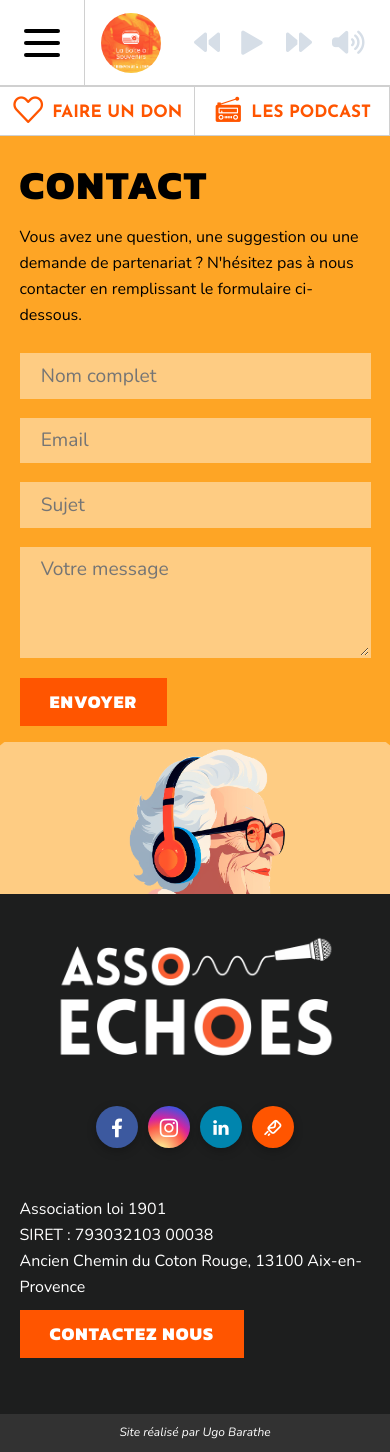
After one commit to UgoBar/asso-echoes, a Symfony app: template templates/front/contact.html.twig in a window 390 px wide. The commit adds this page. Run offline with Twig, Linux system fonts and the light colour scheme; the template is opened without the code that fills it, so the values that code supplies are empty; some libraries are stand-ins or nearby versions; some web fonts are replaced.

Commit message:
Contact page created (clip path)

```diff
--- /dev/null
+++ b/public/css/front/contact.css
@@ -0,0 +1,139 @@
+body {
+    background-color: #FEA525;
+    background-image: unset;
+
+}
+
+navigate-js {
+    height: 842px;
+}
+
+#contact {
+    width: 100%;
+    height: calc(100vh - 85px);
+    display: flex;
+}
+
+.image-and-bg {
+    width: 45%;
+    background-color: #fecc83;
+    height: 100%;
+    clip-path: ellipse(73% 93% at 10% 50%);
+}
+
+.image-and-bg .img {
+    background-position: bottom left;
+    background-repeat: no-repeat;
+    background-size: 65%;
+    width: 100%;
+    height: 100%;
+}
+
+.form-section {
+    width: 50%;
+    height: 100%;
+    display: flex;
+    justify-content: center;
+    align-items: start;
+    flex-direction: column;
+    padding-right: 2em;
+}
+
+h1 {
+    font-size: 60px;
+    margin-bottom: 0;
+}
+
+.field {
+    display: flex;
+}
+
+input[type="text"], input[type="email"] {
+    font-weight: bold;
+}
+input[type="text"]::placeholder, input[type="email"]::placeholder {
+    font-weight: initial;
+}
+input[type="text"], input[type="email"], textarea {
+    width: 100%;
+    padding: 1em;
+    margin: .5em 0;
+    border: 2px solid #fecc83;
+    background-color: #fecc83;
+    color: #000219;
+    font-size: 1.2em;
+    transition: .2s ease-in-out;
+}
+
+.footer-btn:hover, .footer-btn:focus {
+    outline: none;
+    border-color: white;
+    color: white;
+    background-color: var(--primary);
+}
+
+input[type="text"]:focus, input[type="email"]:focus, textarea:focus {
+    outline: none;
+    box-shadow: rgba(0, 0, 0, 0.15) 1.95px 1.95px 2.6px;
+    border: 2px solid var(--primary);
+}
+
+@media screen and (max-width: 900px) {
+
+    #contact {
+        flex-direction: column-reverse;
+    }
+
+    h1 {
+        font-size: 40px;
+    }
+
+    .image-and-bg .img {
+        background-position: bottom center;
+        background-size: 30%;
+    }
+
+    .image-and-bg {
+        width: 100%;
+        height: 50%;
+        /*clip-path: circle(76% at 50% 159%);*/
+        clip-path: circle(102% at 50% 204%);
+    }
+
+    .form-section {
+        display: block;
+        margin: 3em auto 1em auto;
+        width: 90%;
+        padding-right: 0;
+    }
+
+    input[type="text"], input[type="email"], textarea {
+        padding: .5em 1em;
+    }
+}
+
+@media screen and (max-width: 600px) {
+
+    #height {
+        height: calc(100vh - 85px);
+    }
+
+    .form-section {
+        margin: 0 auto 1em auto;
+    }
+
+    .image-and-bg {
+        width: 100%;
+        height: 100%;
+        clip-path: circle(104% at 50% 159%);
+    }
+
+    .image-and-bg .img {
+        background-position: 50% -2px;
+        background-size: 54%;
+    }
+
+    textarea {
+        width: 100%;
+    }
+}
--- a/public/css/style.css
+++ b/public/css/front/style.css
@@ -15,7 +15,7 @@
     font-family: 'Nunito', sans-serif;
     min-height: 100vh;
     position: relative;
-    background-image: url("../img/background.jpg");
+    background-image: url("../../img/background.jpg");
     background-repeat: repeat;
     background-size: 500px 300px;
     display: flex;
@@ -387,6 +387,7 @@
     font-size: 23px;
     border: 2px solid var(--primary);
     transition: .2s ease-in-out;
+    cursor: pointer;
 }
 .footer-btn:hover {
     color: var(--primary);
@@ -569,7 +570,7 @@
     padding: 2em 2em 3em 2em;
 }
 #radiobox .hero-banner {
-    background-image: url("../img/radiobox-echoes-making-waves.png");
+    background-image: url("../../img/radiobox-echoes-making-waves.png");
     background-size: contain;
     background-repeat: no-repeat;
     background-position: center;
--- a/public/js/Navigate.js
+++ b/public/js/Navigate.js
@@ -55,6 +55,10 @@
                 link.addEventListener('click', (event) => this.handleNavLinkClick(event));
             });
 
+            window.addEventListener('resize', () => {
+                this.resizeContainerHeight(this.currentPage.querySelector('.njs-container').clientHeight);
+            });
+
             // Emit the "njs:init" event
             this.emitEvent('njs:init');
 
@@ -86,12 +90,16 @@
         // Append the new container div to this.currentPage
         this.currentPage.appendChild(container);
 
-
         // <navigate-js> height must match height of <div clas="njs-container">
         setTimeout(() => {
             // Throttle the height update to prevent layout thrashing
-            this.currentPage.style.height = container.clientHeight + 'px';
+            this.resizeContainerHeight(container.clientHeight);
+            // this.currentPage.style.height = container.clientHeight + 'px';
         }, 200);
+    }
+
+    resizeContainerHeight(height) {
+        this.currentPage.style.height = height + 'px';
     }
 
     async handleNavLinkClick(e) {
--- /dev/null
+++ b/templates/front/contact.html.twig
@@ -0,0 +1,57 @@
+{% extends 'front_base.html.twig' %}
+
+{% block title %}Actualités{% endblock %}
+
+{% block stylesheets %}
+    {{ parent() }}
+{% endblock %}
+
+{% block main %}
+
+    <navigate-js>
+
+        <link rel="stylesheet" href="{{ asset('css/front/contact.css') }}" data-njs>
+
+        <section id="contact">
+{#        <section id="contact" style="background-image: url('{{ asset('img/contact/contact-bg-desktop.png') }}')">#}
+            <div class="image-and-bg">
+                <div class="img" style="background-image: url('{{ asset('img/contact/contact_background.png') }}')"></div>
+            </div>
+            <div class="form-section reveal-type">
+                <h1>Contact</h1>
+                <p>Vous avez une question, une suggestion ou une demande de partenariat ? N'hésitez pas à nous contacter en remplissant le formulaire ci-dessous.</p>
+
+                <form action="">
+                    <div class='field required'>
+{#                        <label class='label required' for='name'>Full name</label>#}
+                        <input class='text-input' id='name' name='name' required type='text' placeholder="Nom complet">
+                    </div>
+                    <div class='field required'>
+{#                        <label class='label required' for='email'>Email</label>#}
+                        <input class='text-input' id='email' name='email' required type='text' placeholder="Email">
+                    </div>
+                    <div class='field required'>
+{#                        <label class='label required' for='subject'>Sujet</label>#}
+                        <input class='text-input' id='subject' name='subject' required type='text' placeholder="Sujet">
+                    </div>
+                    <div class='field required'>
+{#                        <label class='label' for='message'>Message</label>#}
+                        <textarea class='textarea' cols='50' id='message' name='message' rows='4' placeholder="Votre message"></textarea>
+                    </div>
+                    <input type="submit" value="Envoyer" class="footer-btn">
+                </form>
+            </div>
+        </section>
+
+        <script data-njs>
+            if (document.querySelector('navigate-js').classList.contains('njs-page-loaded')) {
+                console.log('page contact loaded');
+            }
+        </script>
+
+    </navigate-js>
+{% endblock %}
+
+{% block javascripts %}
+    {{ parent() }}
+{% endblock %}
--- a/templates/front/news.html.twig
+++ b/templates/front/news.html.twig
@@ -10,7 +10,7 @@
 
     <navigate-js>
 
-        <link rel="stylesheet" href="{{ asset('css/news.css') }}" data-njs>
+        <link rel="stylesheet" href="{{ asset('css/front/news.css') }}" data-njs>
 
         <div class="hero-banner got-title" style="background-image: url('{{ asset('img/old-people-illustration-2.png') }}')">
             <img src="{{ asset('img/old-people-illustration-2.png') }}" alt="Photo de la radiobox" class="d-none">
--- a/templates/front/team.html.twig
+++ b/templates/front/team.html.twig
@@ -10,7 +10,7 @@
 
     <navigate-js>
 
-        <link rel="stylesheet" href="{{ asset('css/team.css') }}" data-njs>
+        <link rel="stylesheet" href="{{ asset('css/front/team.css') }}" data-njs>
 
         <section id="team">
             <div class="container">
--- a/templates/front_base.html.twig
+++ b/templates/front_base.html.twig
@@ -16,7 +16,7 @@
                     rel="stylesheet"
                     href="https://cdn.jsdelivr.net/npm/swiper@11/swiper-bundle.min.css"
             />
-            <link rel="stylesheet" href="{{ asset('css/style.css') }}">
+            <link rel="stylesheet" href="{{ asset('css/front/style.css') }}">
 
             <style>
                 @font-face {
@@ -217,7 +217,7 @@
                                     <span><i class="icon-previous"></i> Retour</span>
                                     <span class="ariane">Contact</span>
                                 </div>
-                                <a href="#">Envoyez nous un mail</a>
+                                <a href="{{ path('front_contact') }}" data-njs-href="{{ path('front_contact') }}">Envoyez nous un mail</a>
                             </div>
                         </div>
                     </div>
```
Also changed, not shown: src/Controller/Front/ContactController.php (added, +18 -0 lines), public/css/front/gallery.css (renamed from public/css/gallery.css), public/css/front/home.css (added), public/css/front/news.css (renamed from public/css/news.css), public/css/front/team.css (renamed from public/css/team.css), public/img/contact/contact_background.png (added).
